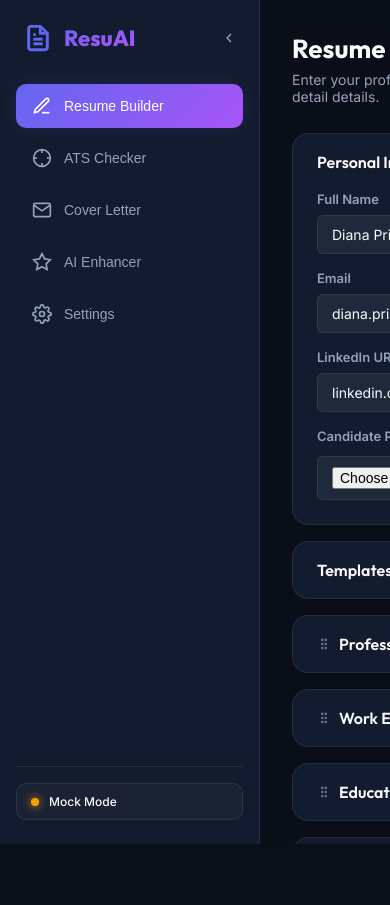
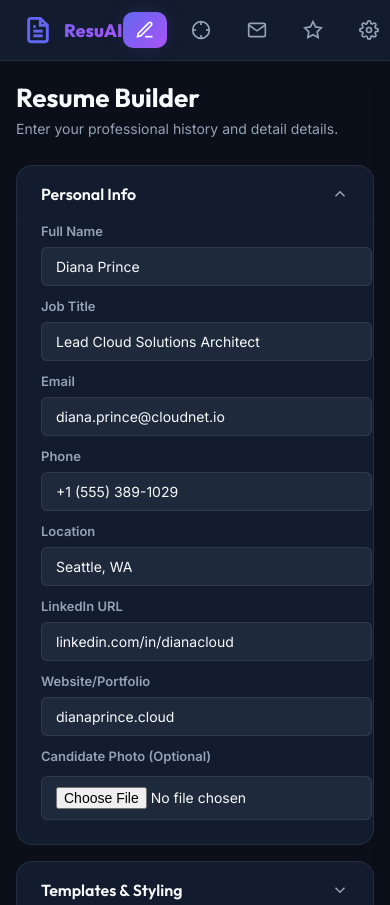
Before and after one commit to Shubhamdiwakarkadam/CVitron-free-AI-resume-builder, an Electron app: page renderer/index.html in a window 390 px wide. Shown: the top 905 px of the page. Before the commit the page ends 844 px from the top, so only its background shows below. Drawn offline with nearby package versions, Linux system fonts and the light colour scheme.

Commit message:
Implement mobile responsiveness and layout scaling for small screens

```diff
--- a/renderer/style.css
+++ b/renderer/style.css
@@ -2025,3 +2025,138 @@
     print-color-adjust: exact;
   }
 }
+
+/* --- MOBILE RESPONSIVENESS AND TABLET STYLING --- */
+@media (max-width: 768px) {
+  body {
+    overflow-y: auto !important;
+    height: auto !important;
+  }
+
+  .app-container {
+    flex-direction: column !important;
+    height: auto !important;
+    width: 100% !important;
+    overflow-y: auto !important;
+  }
+
+  .sidebar {
+    width: 100% !important;
+    height: auto !important;
+    flex-direction: row !important;
+    align-items: center !important;
+    justify-content: space-between !important;
+    padding: 12px 16px !important;
+    border-right: none !important;
+    border-bottom: 1px solid var(--border-color) !important;
+    position: sticky !important;
+    top: 0 !important;
+    z-index: 1000 !important;
+    background-color: var(--bg-secondary) !important;
+  }
+
+  .sidebar-brand {
+    margin-bottom: 0 !important;
+    width: auto !important;
+  }
+
+  .brand-logo {
+    font-size: 18px !important;
+  }
+
+  .btn-toggle-sidebar {
+    display: none !important;
+  }
+
+  .sidebar-menu {
+    flex-direction: row !important;
+    gap: 12px !important;
+    flex-grow: 0 !important;
+    margin: 0 !important;
+  }
+
+  .menu-item {
+    padding: 8px 12px !important;
+    gap: 4px !important;
+    font-size: 12px !important;
+  }
+
+  .menu-item span {
+    display: none !important; /* Hide labels on mobile screen to save space */
+  }
+
+  .sidebar-footer {
+    display: none !important;
+  }
+
+  .main-workspace {
+    flex-direction: column !important;
+    height: auto !important;
+    overflow: visible !important;
+  }
+
+  .controls-panel {
+    width: 100% !important;
+    max-width: 100% !important;
+    height: auto !important;
+    padding: 20px 16px !important;
+    overflow-y: visible !important;
+    border-bottom: 1px solid var(--border-color) !important;
+    background-color: rgba(11, 15, 25, 0.8) !important;
+  }
+
+  .layout-splitter {
+    display: none !important;
+  }
+
+  .preview-panel {
+    width: 100% !important;
+    height: auto !important;
+    overflow: visible !important;
+    padding: 20px 16px !important;
+  }
+
+  /* Scale A4 sheet to fit mobile screen width */
+  .pdf-container {
+    overflow-x: auto !important;
+    padding: 10px 0 !important;
+    display: flex !important;
+    justify-content: flex-start !important;
+    width: 100% !important;
+  }
+
+  .resume-sheet {
+    transform: scale(0.48) !important;
+    transform-origin: top left !important;
+    margin-bottom: -540px !important; /* compensate for vertical scale empty flow space */
+    flex-shrink: 0 !important;
+  }
+
+  /* Form layout columns wrap on small screens */
+  .form-grid {
+    gap: 12px !important;
+  }
+
+  .form-group.col-6,
+  .form-group.col-4,
+  .form-group.col-3 {
+    grid-column: span 12 !important; /* full width inputs */
+  }
+
+  /* Comparison boxes inside AI Enhancer stack on mobile */
+  .comparison-panel {
+    flex-direction: column !important;
+    gap: 12px !important;
+  }
+}
+
+/* Tablet refinements */
+@media (min-width: 577px) and (max-width: 768px) {
+  .menu-item span {
+    display: inline !important; /* Show labels on tablets */
+  }
+  .resume-sheet {
+    transform: scale(0.7) !important;
+    margin-bottom: -320px !important;
+  }
+}
```
